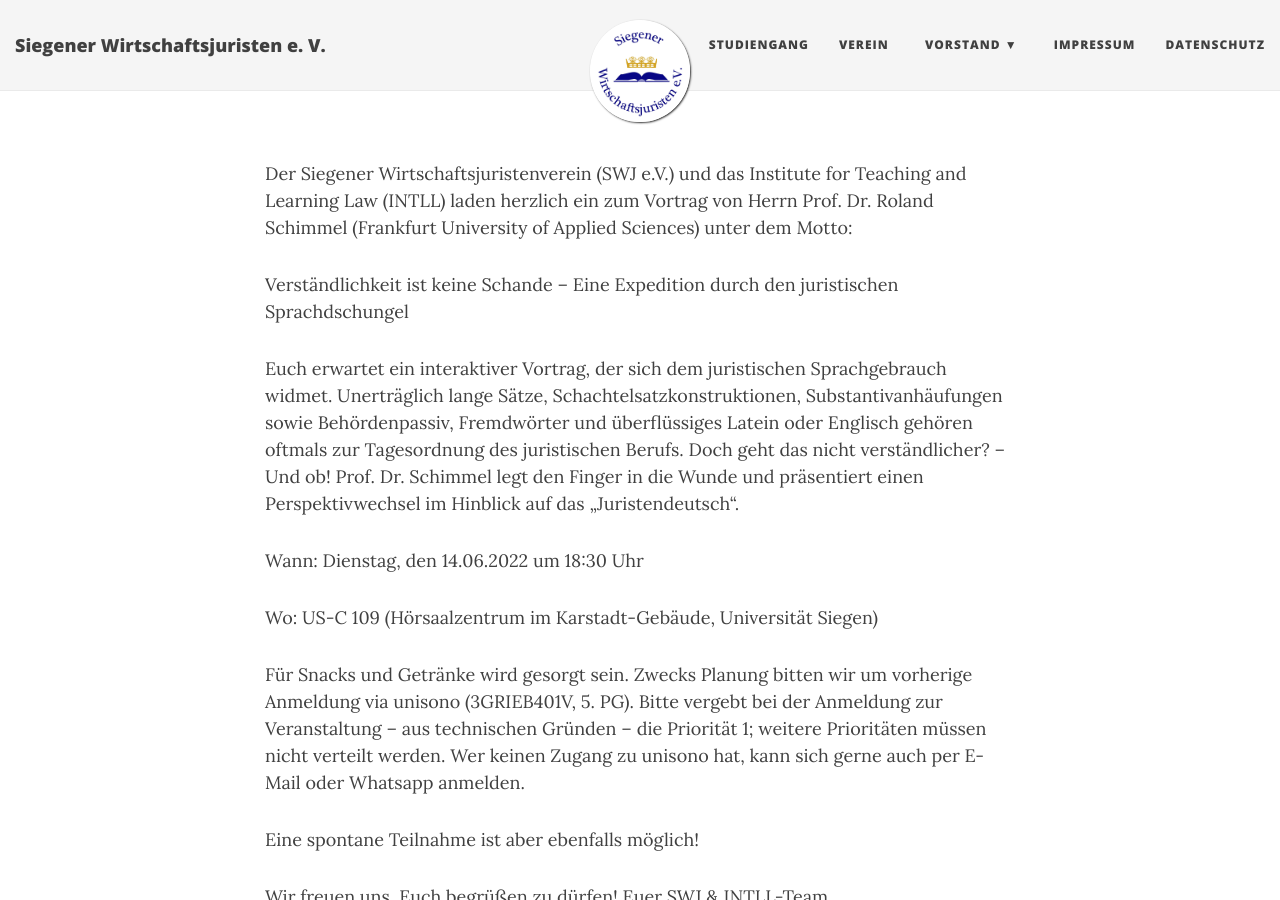
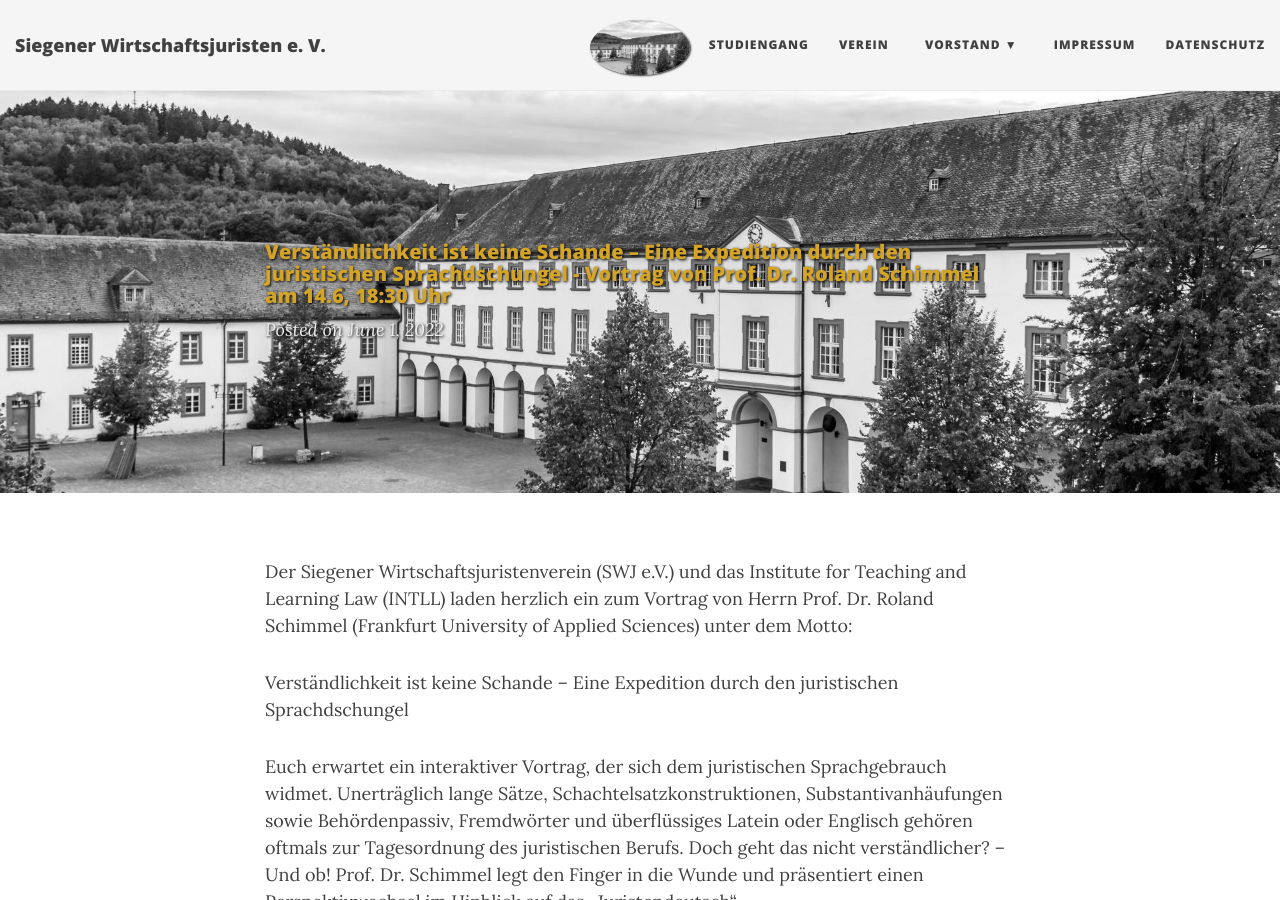
Before and after one commit to dewrs/dewrs.github.io, a Jekyll site: the page built from _posts/2022-06-01-Vortrag Prof. Schimmel.md, in a window 1280 px wide and 900 px high. Built offline with Jekyll 4.4.1, drawn with Linux system fonts in a browser that asks for light colours; nearby versions of some CDN libraries.

Commit message:
Update 2022-06-01-Vortrag Prof. Schimmel.md

```diff
--- a/_posts/2022-06-01-Vortrag Prof. Schimmel.md
+++ b/_posts/2022-06-01-Vortrag Prof. Schimmel.md
@@ -1,6 +1,6 @@
 ---
 layout: post
-title: "Verständlichkeit ist keine Schande – Eine Expedition durch den juristischen Sprachdschungel" - Vortrag von Prof. Dr. Roland Schimmel am 14.6, 18:30 Uhr
+title: Verständlichkeit ist keine Schande – Eine Expedition durch den juristischen Sprachdschungel - Vortrag von Prof. Dr. Roland Schimmel am 14.6, 18:30 Uhr
 image: /img/schloss.jpg
 bigimg: /img/schloss.jpg
 ---
```
